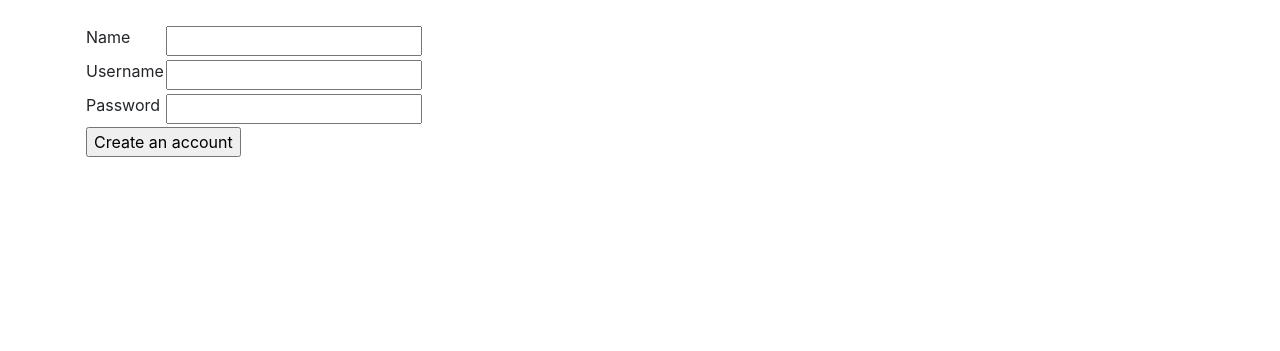
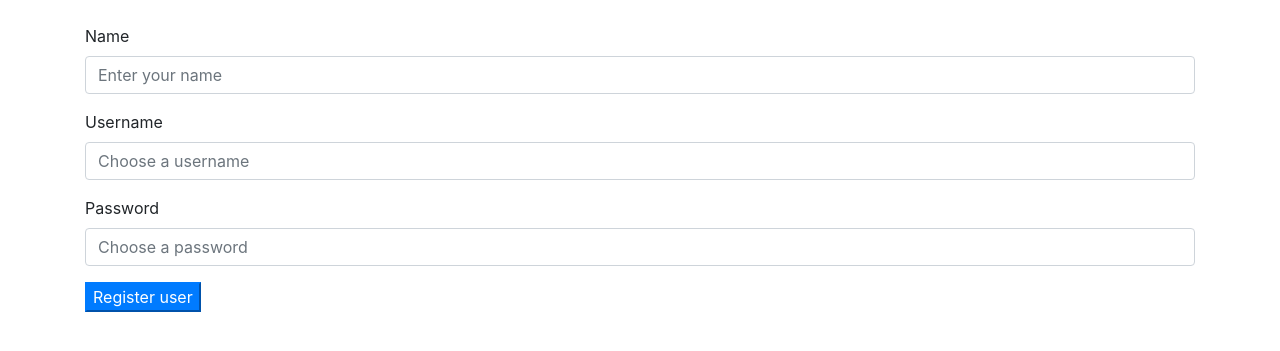
Before and after one commit to OlliJ5/Shneakers, a Flask app: page /auth/create in a window 1280 px wide. Shown: the part 56-407 px from the top of the page. Run offline with Flask 2, Linux system fonts and the light colour scheme; some libraries are stand-ins or nearby versions.

Commit message:
uniikit usernamet

```diff
--- a/application/auth/forms.py
+++ b/application/auth/forms.py
@@ -1,5 +1,7 @@
 from flask_wtf import FlaskForm
 from wtforms import PasswordField, StringField, validators
+from application.auth.models import User
+from application.validators.unique import Unique
 
 class LoginForm(FlaskForm):
     username = StringField("Username")
@@ -10,7 +12,7 @@ class LoginForm(FlaskForm):
 
 class UserForm(FlaskForm):
     name = StringField("Name", [validators.DataRequired(), validators.Length(min=2)])
-    username = StringField("Username", [validators.DataRequired(), validators.Length(min=3)])
+    username = StringField("Username", [validators.DataRequired(), validators.Length(min=3), Unique(User, User.username, "Username already in use!")])
     password = PasswordField("Password", [validators.DataRequired(), validators.Length(min=5)])
 
     class Meta:
--- a/application/categories/forms.py
+++ b/application/categories/forms.py
@@ -1,8 +1,10 @@
 from flask_wtf import FlaskForm
-from wtforms import StringField, TextAreaField, SelectField
+from wtforms import StringField, validators
+from application.categories.models import Category
+from application.validators.unique import Unique
 
 class CategoryForm(FlaskForm):
-    name = StringField("Category name")
+    name = StringField("Category name", [validators.Required(), Unique(Category, Category.name, "Category already exists")])
 
     class Meta:
         csrf = False
--- a/application/templates/auth/new.html
+++ b/application/templates/auth/new.html
@@ -1,64 +1,44 @@
 {% extends "layout.html" %}
 
 {% block body %}
+
 <form method="POST" action="{{ url_for('auth_create') }}">
-    <table>
-        <tr>
-            <td>
-                {{ form.name.label }}
-            </td>
-            <td>
-                {{ form.name  }}
-            </td>
-            <td>
+  <div class="form-group">
+    {{form.name.label}} {{form.name(class="form-control", placeholder="Enter your name")}}
+    <div class="text-warning">
       <ul>
         {% for error in form.name.errors %}
         <li>
-                        {{ error }}
+          {{error}}
         </li>
         {% endfor %}
       </ul>
-            </td>
-        </tr>
-        <tr>
-            <td>
-                {{ form.username.label }}
-            </td>
-            <td>
-                {{ form.username }}
-            </td>
-            <td>
+    </div>
+  </div>
+  <div class="form-group">
+    {{form.username.label}} {{form.username(class="form-control", placeholder="Choose a username")}}
+    <div class="text-warning">
       <ul>
         {% for error in form.username.errors %}
         <li>
-                        {{ error }}
+          {{error}}
         </li>
         {% endfor %}
       </ul>
-            </td>
-        </tr>
-        <tr>
-            <td>
-                {{ form.password.label }}
-            </td>
-            <td>
-                {{ form.password }}
-            </td>
-            <td>
+    </div>
+  </div>
+  <div class="form-group">
+    {{form.password.label}} {{form.password(class="form-control", placeholder="Choose a password")}}
+    <div class="text-warning">
       <ul>
         {% for error in form.password.errors %}
         <li>
-                        {{ error }}
+          {{error}}
         </li>
         {% endfor %}
       </ul>
-            </td>
-        </tr>
-        <tr>
-           <td colspan="2">
-               <input type="submit" value="Create an account"/>
-           </td>
-        </tr>
-    </table>
+    </div>
+  </div>
+  <button type="submit" class="bt btn-primary">Register user</button>
 </form>
 {% endblock %}
```
Also changed, not shown: application/templates/categories/new.html (+14 -4 lines), application/validators/unique.py (added, +14 -0 lines). Lines whose indentation alone changed are shown as unchanged.
